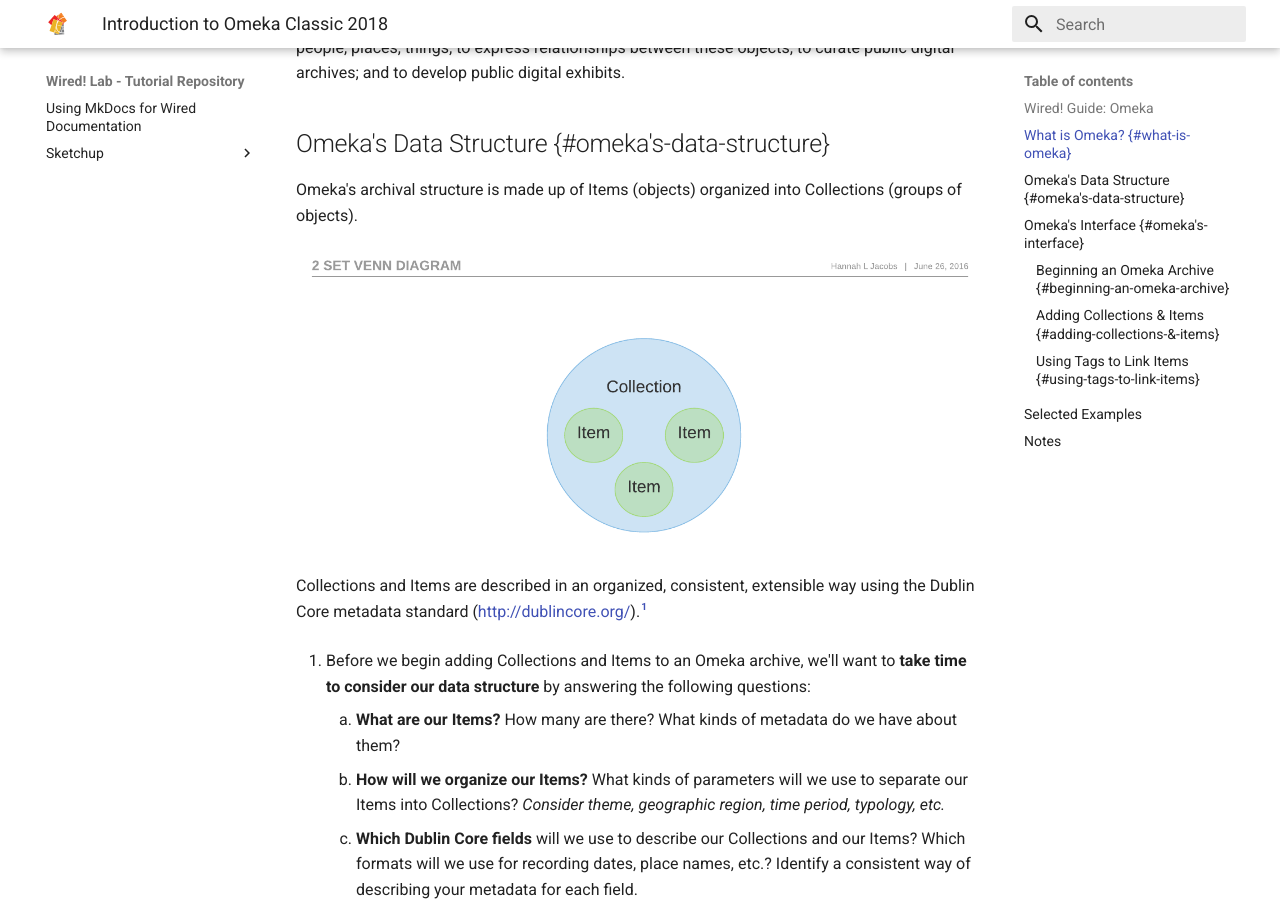
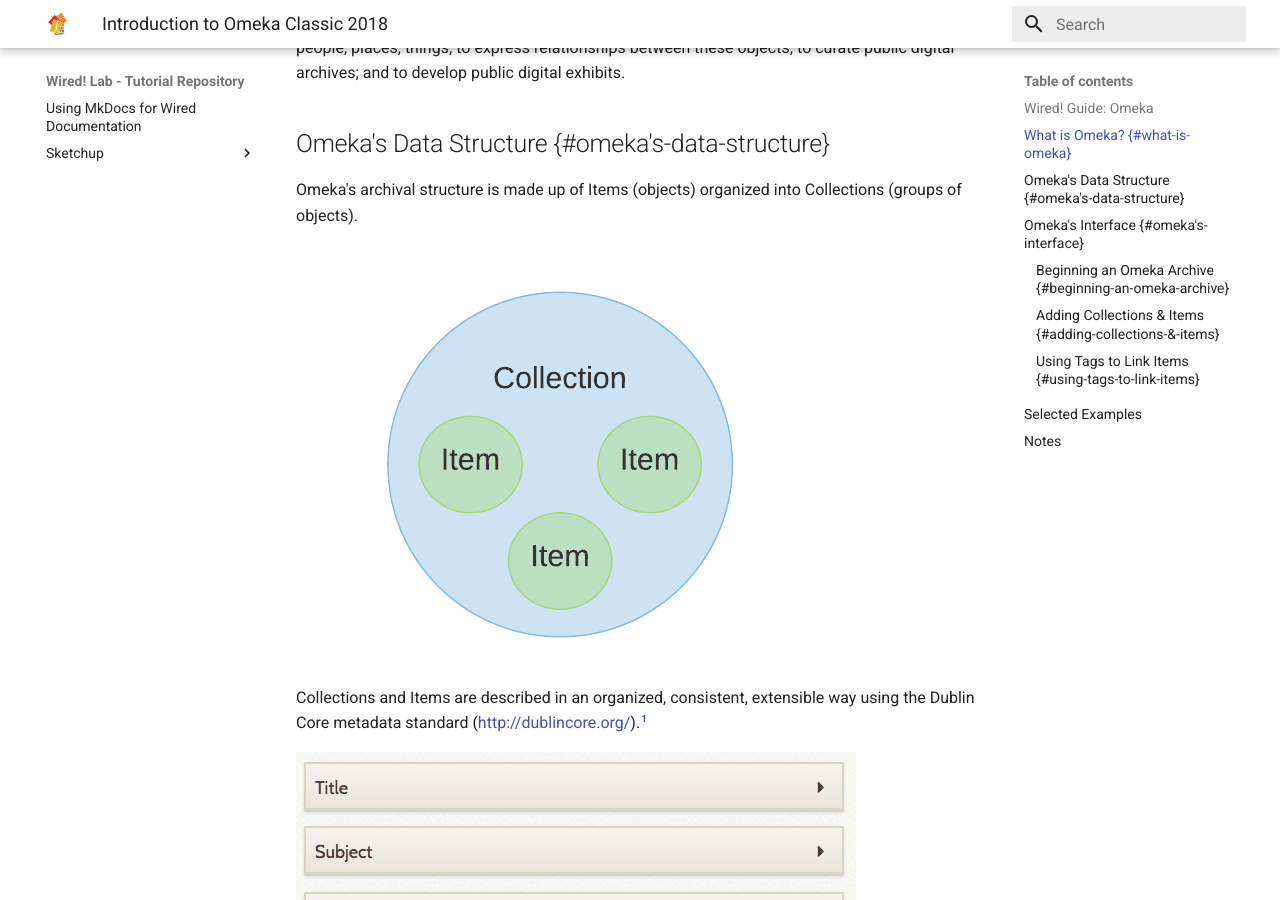
Before and after one commit to dahvcduke/tutorials, an MkDocs documentation site: the page built from docs/intro2omk/index.md, in a window 1280 px wide and 900 px high, scrolled down 444 px. Built offline with MkDocs 1.6.1 and Material for MkDocs 9.7.7, drawn with Linux system fonts in a browser that asks for light colours; old or Windows-style settings are respelled for this version of MkDocs.

Commit message:
image formatting

```diff
--- a/docs/intro2omk/index.md
+++ b/docs/intro2omk/index.md
@@ -22,7 +22,7 @@
 
 Collections and Items are described in an organized, consistent, extensible way using the Dublin Core metadata standard ([http://dublincore.org/](http://dublincore.org/)).[^1]
 
-
+![Omeka's Dublin Core fields](images/image6.png)
 
 1.  Before we begin adding Collections and Items to an Omeka archive, we'll want to **take time to consider our data structure** by answering the following questions:
     1.  **What are our Items?** How many are there? What kinds of metadata do we have about them?
```
Also changed, not shown: other parts of docs/intro2omk/index.md (+1 -0 lines), docs/intro2omk/images/image15.png.
